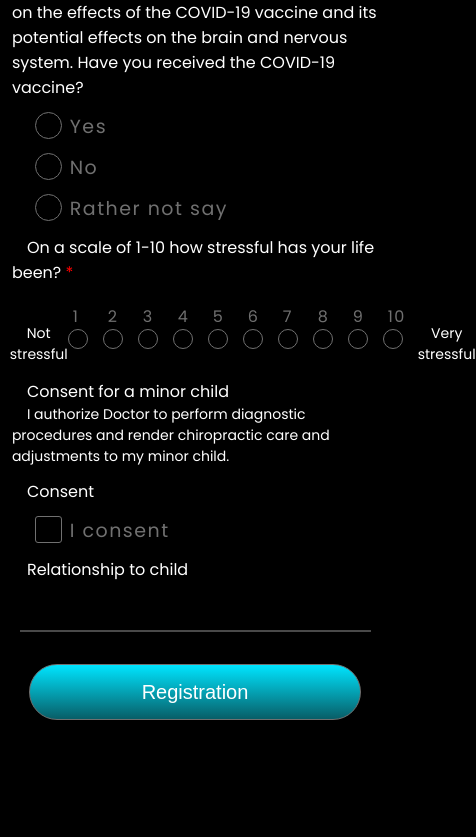
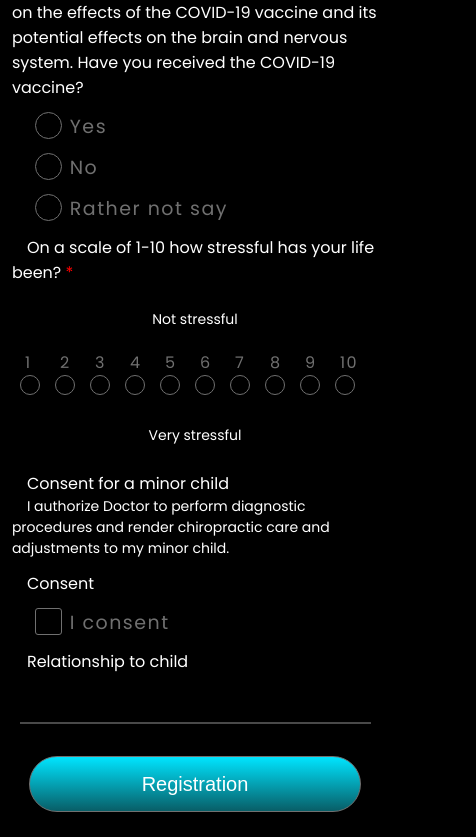
Before and after one commit to Simple2B/cortex-frontend, a React (Create React App) app: page /patient-registration in a window 390 px wide. Shown: the part 3057-3894 px from the top of the page, 476 px wide, since content can reach past the window. Before the commit the page ends 3802 px from the top, so only its background shows below. Built offline with nearby package versions, Linux system fonts and the light colour scheme.

Commit message:
add img calendar to input data and fix radio btns stressful level

```diff
--- a/src/components/PatientRegistration/PatientRegistration.tsx
+++ b/src/components/PatientRegistration/PatientRegistration.tsx
@@ -355,6 +355,7 @@ export default function PatientRegistration(): ReactElement {
           <div className="containerCheckboxStressfulLevel">
             <div className="reqFormSubTitleText">Not stressful</div>
 
+              <div className="reqFormButtonsStressfulLevel">
                 { stressLevel.map((level) => {
                   return <div key={level}>
                       <label className="containerRadiobutton containerRadiobuttonStressfulLevel">
@@ -370,6 +371,8 @@ export default function PatientRegistration(): ReactElement {
                     </div>
                 })
                 }
+              </div>
+
             <div className="reqFormSubTitleText">Very stressful</div>
           </div>
 
--- a/src/components/PatientRegistration/patientRegistration.css
+++ b/src/components/PatientRegistration/patientRegistration.css
@@ -262,8 +262,14 @@
   align-items: center;
 }
 
+.reqFormButtonsStressfulLevel {
+  display: flex;
+  justify-content: space-between;
+  align-items: center;
+}
+
 .registration_input_data {
-  width: 43.3%;
+  width: 93%;
   height: 50px;
   margin: 2.5px auto;
   font-size: 22px;
@@ -277,13 +283,14 @@
 
 }
 
+
 input[type="date"]::-webkit-calendar-picker-indicator {
-  color: rgba(0, 0, 0, 0);
+  /* color: rgba(0, 0, 0, 0); */
   opacity: 1;
   display: block;
-  background: url(https://mywildalberta.ca/images/GFX-MWA-Parks-Reservations.png) no-repeat;
-  width: 20px;
-  height: 13px;
+  background: url('../../images/calendar_req_form_client.svg') no-repeat;
+  width: 40px;
+  height: 35px;
   border-width: thin;
 }
 
@@ -378,18 +385,14 @@ input[type="date"]::-webkit-calendar-picker-indicator {
   }
 
   input[type="date"]::-webkit-calendar-picker-indicator {
-    color: rgba(0, 0, 0, 0);
+    display: block;
     opacity: 1;
-    display: block;
-    background: url(https://mywildalberta.ca/images/GFX-MWA-Parks-Reservations.png) no-repeat;
-    width: 20px;
-    height: 13px;
+    background: url('../../images/calendar_req_form_client_mob_v.svg') no-repeat;
+    width: 40px;
+    height: 35px;
+    margin-top: 17px;
     border-width: thin;
-}
-
-  /* .registration_input_data:last-child {
-    color: #707070;
-  } */
+  }
 
   .registration_button {
     width: 85%;
@@ -415,9 +418,21 @@ input[type="date"]::-webkit-calendar-picker-indicator {
     text-align: left;
   }
 
+  /* .reqFormButtonsStressfulLevel {
+    display: flex;
+    justify-content: space-between;
+    align-items: center;
+  } */
+
   .containerCheckboxStressfulLevel {
     width: 95%;
+    flex-direction: column;
   }
+
+  .containerCheckboxStressfulLevel .reqFormSubTitleText {
+    margin-bottom: 25px;
+  }
+
   .inputRelationshipChild {
     width: 90%;
   }
```
Also changed, not shown: src/images/calendar_req_form_client.svg (added), src/images/calendar_req_form_client_mob_v.svg (added). Lines whose indentation alone changed are shown as unchanged.
